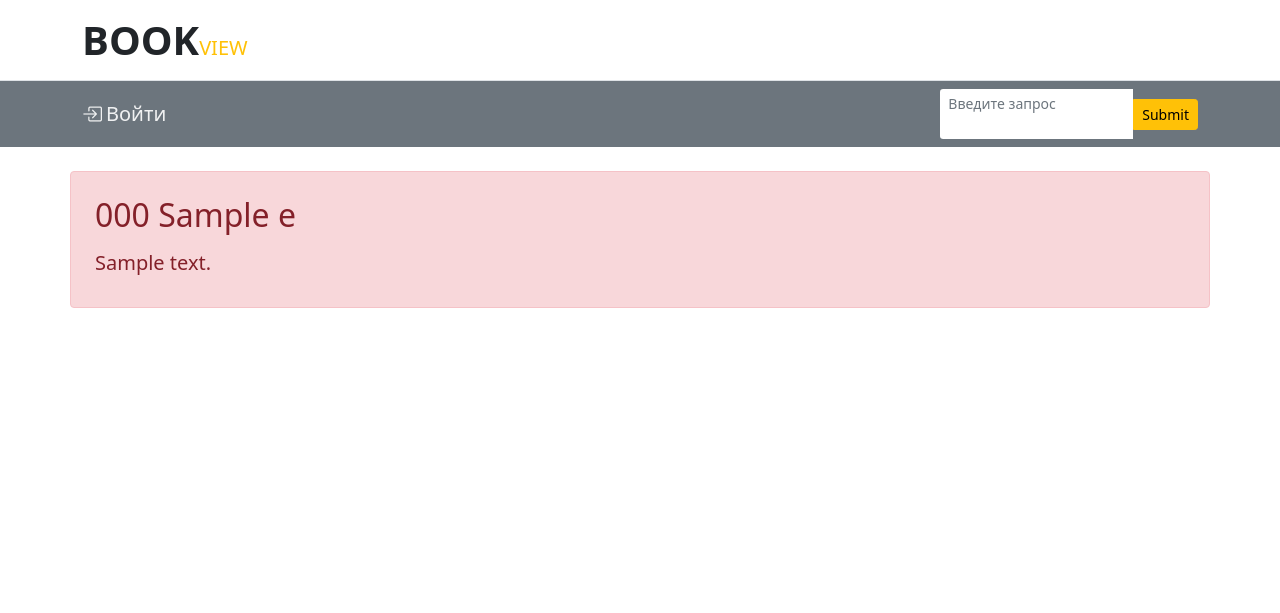
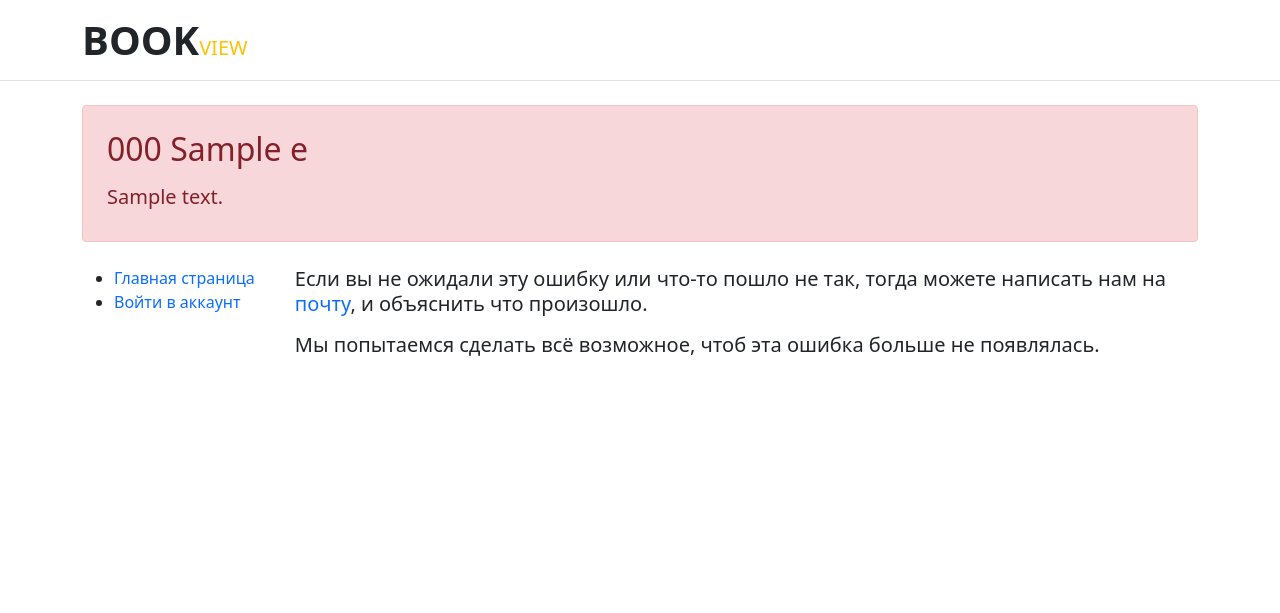
Before and after one commit to BorisPlaton/books_flask, a Flask app: template bookreview/templates/error.html in a window 1280 px wide. Shown: the top 613 px of the page. Run offline with Flask 2, Linux system fonts and the light colour scheme; the template is opened without the code that fills it: most values are stand-ins (such as "Sample title", 1, 10 or a date in 2020); form fields are guessed from the names that the template uses; some libraries are stand-ins or nearby versions.

Commit message:
403 error template

```diff
--- a/bookreview/templates/error.html
+++ b/bookreview/templates/error.html
@@ -2,18 +2,49 @@
 
 {% block title %} Bookreview | {% endblock %}
 
-{% block sidebar %} {% endblock %}
+{% block navbar %}
+{% endblock %}
+
+{% block sidebar %}
+{% endblock %}
+
+{% block content %}
+<div class="col">
+	<div class="p-4 rounded alert alert-danger ">
+		<h2 class="fw-light">{{ e.code }} {{ e.name }}</h2>
+		<p class="lead mt-3 mb-2">{% if description_error %}{{description_error}}{% else %}{{ e.description }}{% endif %}</p>
+	</div>
+</div>
+
+<div class="col-auto mt-2 d-flex flex-column">
+	<div class="row">
+
+		<div class="col-auto">
+			<ul>
+				<li><a href="" class="link-primary">Главная страница</a></li>
+				{% if current_user.is_authenticated %}
+					<li><a href="{{ url_for('main.profile', profile_id=current_user.id ) }}" class="link-primary">Мой профиль</a></li>
+					<li><a href="" class="link-primary">Настройки</a></li>
+					<li><a href="{{ url_for('authorization.logout') }}" class="link-primary">Выйти из аккаунта</a></li>
+				{% else %}
+					<li><a href="{{ url_for('authorization.login') }}" class="link-primary">Войти в аккаунт</a></li>
+				{% endif %}
+			</ul>
+		</div>
+
+		<div class="col ms-3">
+			<div class="fs-5 fw-light">
+				<p>
+					Если вы не ожидали эту ошибку или что-то пошло не так, тогда можете написать нам на <a href="#" class="link-primary">почту</a>, и объяснить что произошло.
+				</p>
+				<p>
+					Мы попытаемся сделать всё возможное, чтоб эта ошибка больше не появлялась.
+				</p>
+			</div>
+		</div>
+
+	</div>
+</div>
 
 
-{% block content %}
-<div class="col alert alert-danger p-4 rounded">
-	<div class="">
-		<h2 class="fw-light">{{ e.code }} {{ e.name }}</h2>
-		{% if e.code == 404 %}
-			<p class="lead mt-3 mb-2">Такого URL адреса не существует. Если вы вводили данные вручную, проверьте корректность написания и попробуйте ещё раз.</p>
-		{% else %}
-			<p class="lead mt-3 mb-2">{{ e.description }}</p>
-		{% endif %}
-	</div>
-</div>
 {% endblock %}
```
Also changed, not shown: bookreview/views/errors.py (+12 -1 lines).
